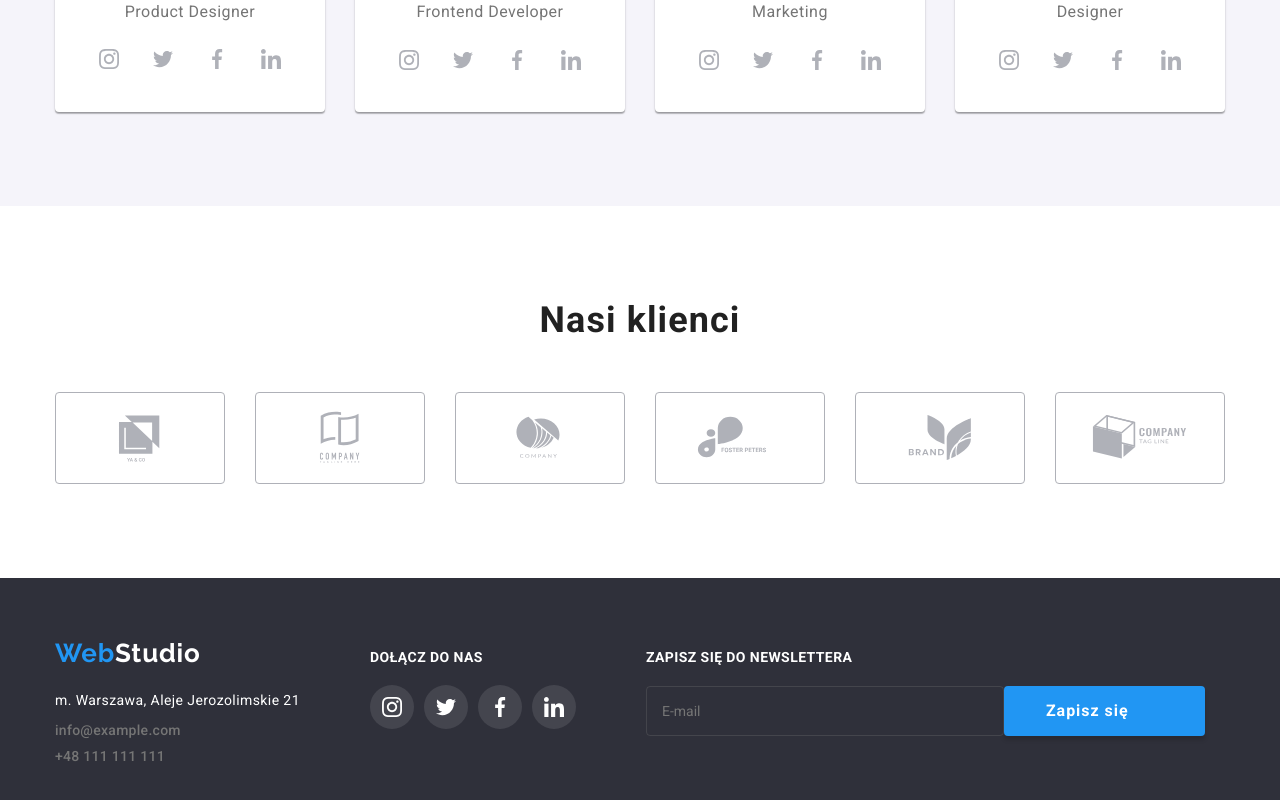
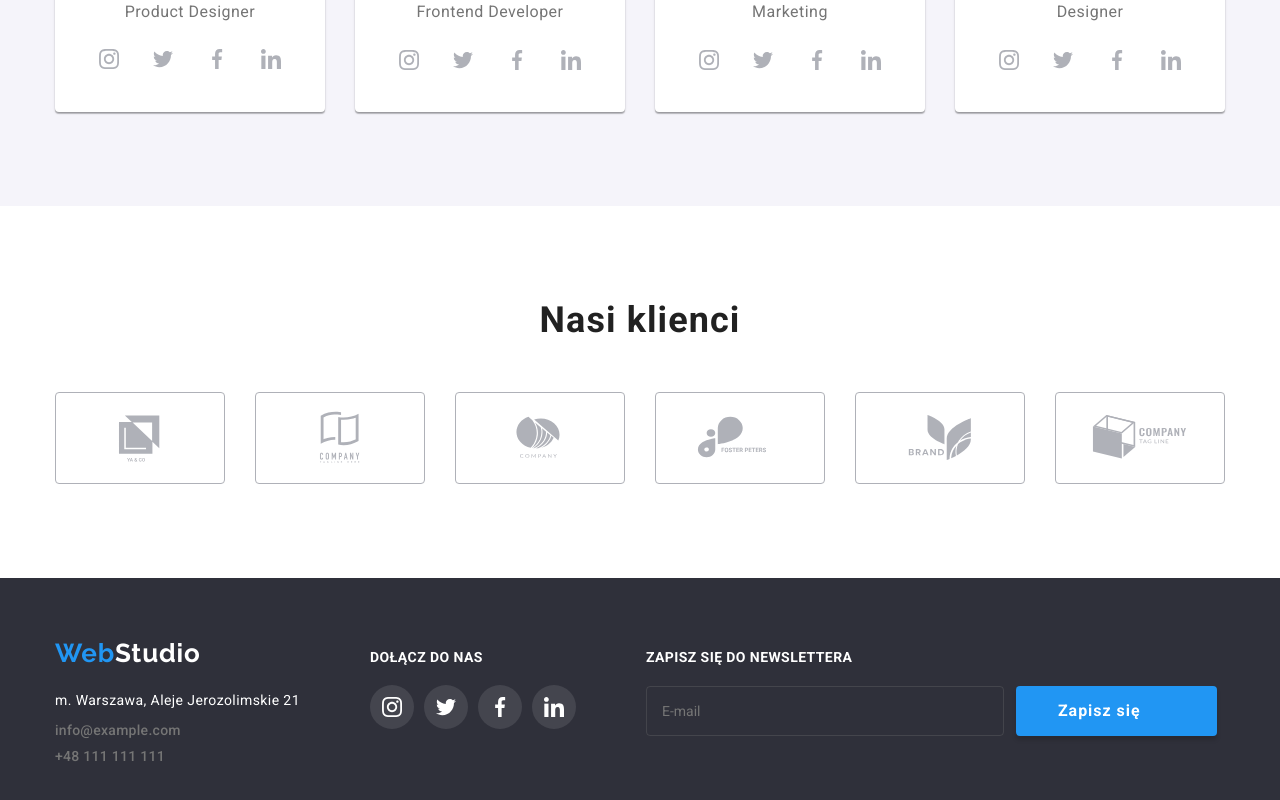
Before and after one commit to AnnaDomadzierska/goit-markup-hw-08, a plain HTML site: page index.html in a window 1280 px wide. Shown: the part 2101-2901 px from the top of the page. Drawn offline with nearby package versions, Linux system fonts and the light colour scheme.

Commit message:
update style.css

```diff
--- a/css/styles.css
+++ b/css/styles.css
@@ -822,10 +822,12 @@ button {
   box-shadow: 0px 4px 4px rgb(0 0 0 / 15%);
   border-radius: 4px;
   padding: 10px 76px 10px 42px;
+  margin-left: 12px;
 }
 .icon-send {
   width: 24px;
   height: 24px;
   position: absolute;
   color: currentColor;
+  margin-left: 24px;
 }
```
